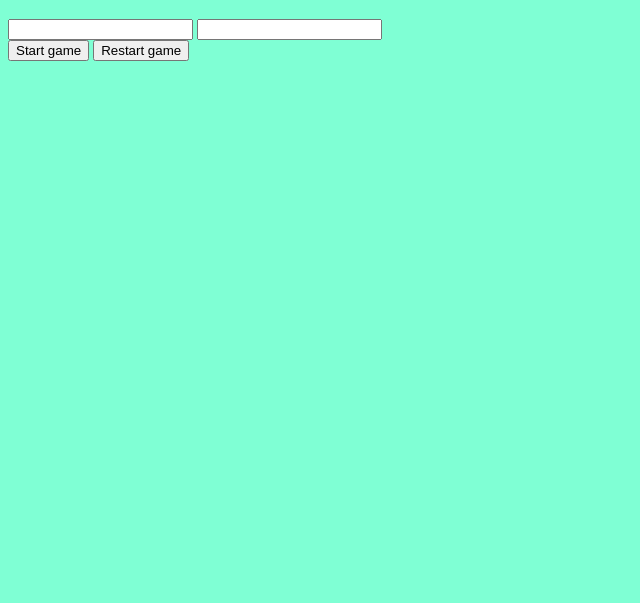
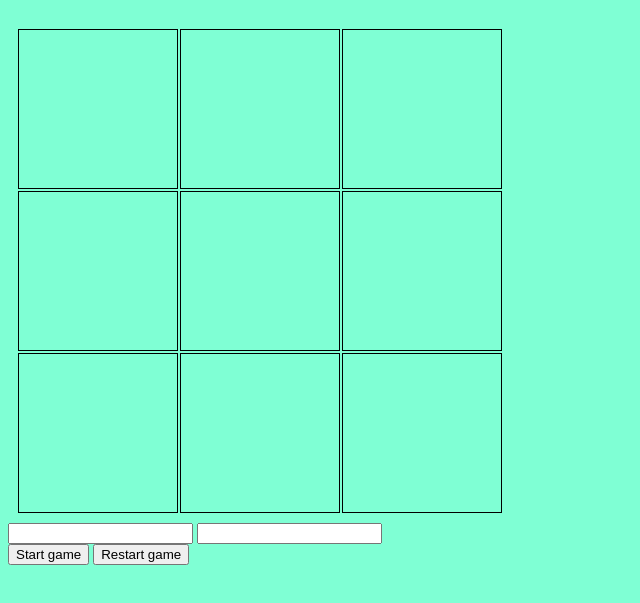
Before and after one commit to NicoleCoding/tic-tac-toe, a plain HTML site: page index.html in a window 1280 px wide. Both pictures are taken after a click on the button "Start game". Shown: the part 61-664 px from the top of the page, without its empty margins (0-640 px from the left). Drawn offline with Linux system fonts and the light colour scheme.

Commit message:
Expanded functionality on the gameboard and game logic modules, added basic styling for the gameboard

```diff
--- a/script.js
+++ b/script.js
@@ -5,8 +5,13 @@ const gameBoard = (function () {
                    "", "", "",
                    "", "", ""];
 
-    function getBoard() {
-        return board;
+    function renderBoard() {
+        let boardElement = ""; // Initiate empty HTML string
+        board.forEach((square, index) => {
+            boardElement += `<div class="square">${square}</div>`;
+        });
+
+        document.querySelector('#game-board').innerHTML = boardElement;
 
     }
 
@@ -18,7 +23,8 @@ const gameBoard = (function () {
     }
 
     return {
-        getBoard, resetBoard
+        renderBoard,
+        resetBoard
     };
 
 })();
@@ -27,8 +33,54 @@ const gameBoard = (function () {
 
 // Game module which contains all the game logic.
 const game = (function () {
+    const { renderBoard } = gameBoard; // Imports the renderBoard method from the gameBoard module.
+    let currentPlayer;
+    let player1;
+    let player2;
+
+    function startGame(player1Name, player2Name) {
+        player1 = createPlayer(player1Name, "X"); // Create player 1
+        player2 = createPlayer(player2Name, "O"); // Create player 2
+        currentPlayer = player1; // Set player 1 as the current player
+
+        renderBoard();
+
+
+
+
+
+
+
+    }
+
+    function checkWin() {
+
+    }
+
+    function playerTurn() {
+        currentPlayer = currentPlayer === player1 ? player2 : player1; // If current player is player 1, switch current player to player 2, else switch to player 1.
+
+
+    }
+
+
+    return {
+        startGame,
+        checkWin,
+        playerTurn };
 
 })();
+
+// Event attached on start button
+document.getElementById("start-button").addEventListener("click", () => {
+    const player1Name = document.getElementById("player1").value;
+    const player2Name = document.getElementById("player2").value;
+
+    game.startGame(player1Name, player2Name);
+    console.log("Game started!");
+    console.log(player1Name);
+    console.log(player2Name);
+});
 
 
 // Factory function for creating a player.
--- a/style.css
+++ b/style.css
@@ -1,3 +1,18 @@
 body {
     background-color: aquamarine;
 }
+
+#game-board {
+    display: grid;
+    grid-template-columns: repeat(3, 10rem);
+    grid-template-rows: repeat(3, 10rem);
+    gap: 2px;
+    padding: 10px;
+}
+
+.square {
+    border: 1px solid black;
+    display: flex;
+    justify-content: center;
+    align-items: center;
+}
```
